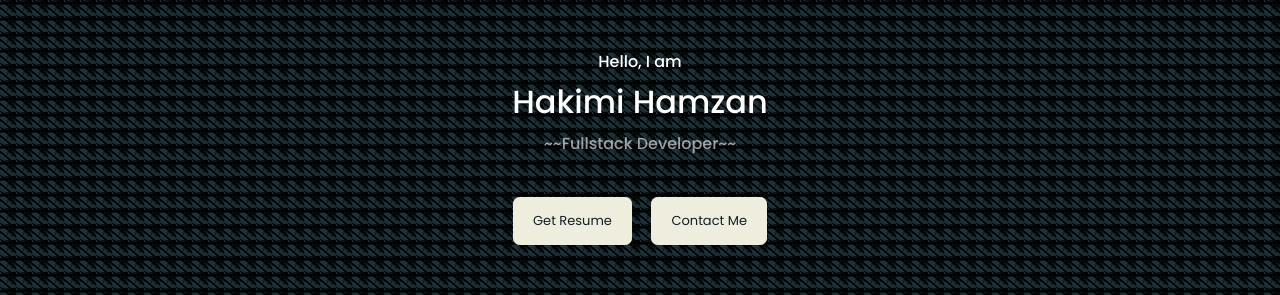
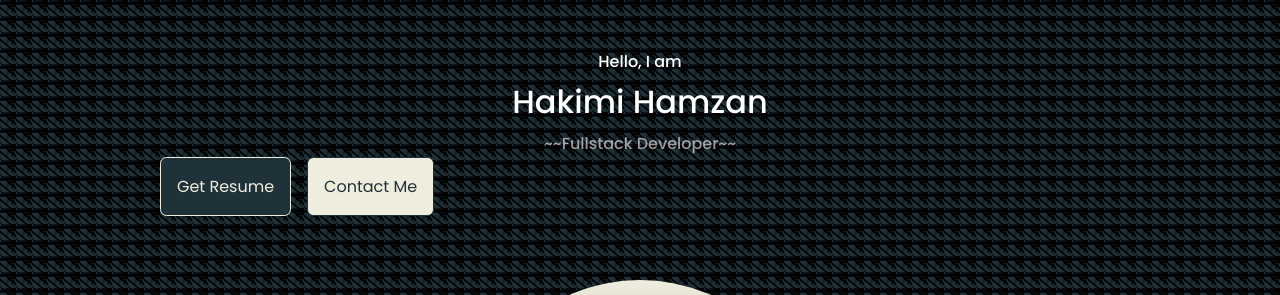
Before and after one commit to hakimihamzan/react-portfolio, a React (Create React App) app: page / in a window 1280 px wide. Shown: the top 295 px of the page. Built offline with nearby package versions, Linux system fonts and the light colour scheme.

Commit message:
Edit: revamp CTA component to use module.css

```diff
--- a/src/components/header/CTA.jsx
+++ b/src/components/header/CTA.jsx
@@ -1,12 +1,13 @@
 import React from 'react'
+import styles from './CTA.module.css'
 // import cv from '../../assets/cv.pdf'
 
 const CTA = () => {
     const cv = "get from top"
     return (
-        <div className='cta'>
-            <a href={cv} download className='btn'>Get Resume</a>
-            <a href="#contact" className='btn btn-primary'>Contact Me</a>
+        <div className={styles.cta}>
+            <a href={cv} download><button>Get Resume</button></a>
+            <a href="#contact"><button className={styles.revert}>Contact Me</button></a>
         </div>
     )
 }
--- /dev/null
+++ b/src/components/header/CTA.module.css
@@ -0,0 +1,35 @@
+.cta {
+  display: flex;
+  gap: 1rem;
+}
+
+button {
+  background-color: var(--color-bg);
+  color: var(--color-primary);
+  border-radius: 0.4rem;
+  cursor: pointer;
+  border: 1px solid var(--color-primary);
+  transition: var(--transition);
+  padding: 1rem;
+  font-size: medium;
+  font-family: inherit;
+}
+
+button.revert {
+  background-color: var(--color-primary);
+  color: var(--color-bg);
+  border: 1px solid var(--color-bg);
+}
+
+button:hover {
+  background: var(--color-white);
+  color: var(--color-bg);
+  border-color: transparent;
+}
+
+@media screen and (max-height: 700px) {
+  button {
+    font-size: 80%;
+    padding: 0.8rem;
+  }
+}
```
